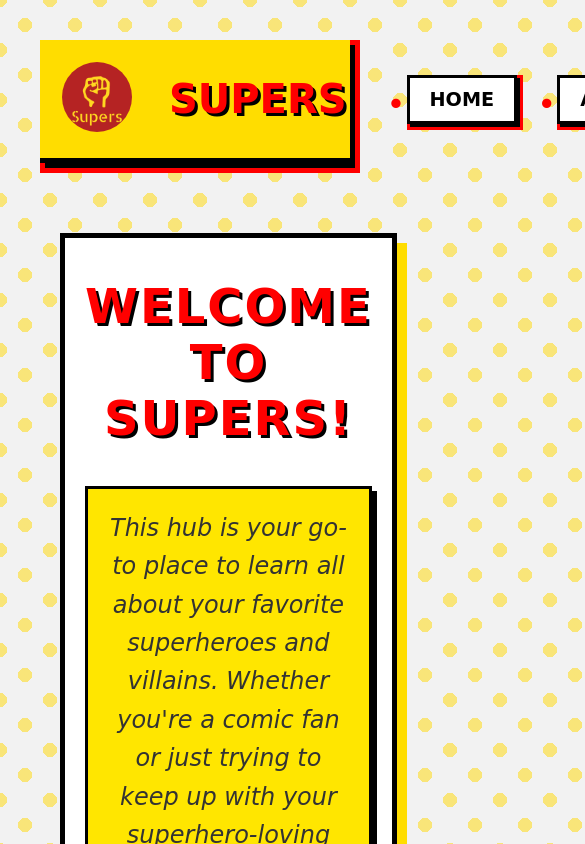
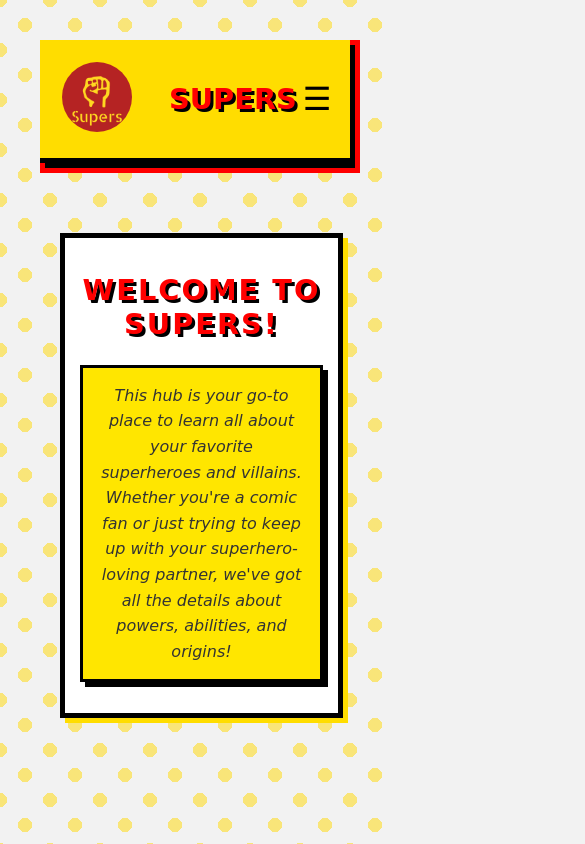
Before and after one commit to MichaelaKemp/DV200_S2_T4_Thoery, a React (Create React App) app in the folder superhero-backend/superhero-frontend/: page / in a window 390 px wide. Shown: the top 844 px of the page, 585 px wide, since content can reach past the window. Built offline with nearby package versions, Linux system fonts and the light colour scheme.

Commit message:
Adjusting to different screen sizes

```diff
--- a/superhero-backend/superhero-frontend/src/components/Home.css
+++ b/superhero-backend/superhero-frontend/src/components/Home.css
@@ -1,3 +1,4 @@
+/* Global Styles */
 body {
   font-family: 'Comic Sans MS', sans-serif;
   background-color: #f2f2f2; /* Light grey */
@@ -22,8 +23,10 @@ body {
   border: 5px solid black;
   display: inline-block;
   box-shadow: 10px 10px 0 #ffdd00, 10px 10px 0 0 black;
+  max-width: 90%;
 }
 
+/* Main Title */
 .main-title {
   font-size: 3rem;
   color: #ff0000;
@@ -32,6 +35,7 @@ body {
   text-shadow: 3px 3px #000;
 }
 
+/* Description */
 .description {
   font-size: 1.5rem;
   line-height: 1.6;
@@ -53,3 +57,49 @@ body {
   background: radial-gradient(circle, rgba(0, 0, 0, 0.1) 1px, transparent 1px), radial-gradient(circle, rgba(0, 0, 0, 0.1) 1px, transparent 1px);
   background-size: 30px 30px;
 }
+
+/* Responsive Styles */
+@media (max-width: 1024px) {
+  .main-title {
+    font-size: 2.5rem;
+  }
+
+  .description {
+    font-size: 1.3rem;
+  }
+
+  .main-content {
+    padding: 15px;
+  }
+}
+
+@media (max-width: 768px) {
+  .main-title {
+    font-size: 2rem;
+  }
+
+  .description {
+    font-size: 1.1rem;
+  }
+
+  .main-content {
+    width: 95%;
+    margin-top: 30px;
+  }
+}
+
+@media (max-width: 480px) {
+  .main-title {
+    font-size: 1.8rem;
+  }
+
+  .description {
+    font-size: 1rem;
+    padding: 15px;
+  }
+
+  .main-content {
+    width: 100%;
+    box-shadow: 5px 5px 0 #ffdd00, 5px 5px 0 0 black;
+  }
+}
--- a/superhero-backend/superhero-frontend/src/components/Layout.css
+++ b/superhero-backend/superhero-frontend/src/components/Layout.css
@@ -28,7 +28,7 @@
 .navbar-brand {
   display: flex;
   align-items: center;
-    gap: 15px; /* Space between logo and title */
+  gap: 15px;
 }
 
 /* Navbar title */
@@ -67,13 +67,22 @@
   color: #fff;
 }
 
+/* Burger menu button */
+.burger-menu {
+  display: none;
+  font-size: 2rem;
+  background: none;
+  border: none;
+  cursor: pointer;
+}
+
 /* Logo styling */
 .logo {
   width: 70px;
   height: 70px;
   border-radius: 50%;
   object-fit: cover;
-    border: 2px solid #ffdd00; /* Optional border for comic book look */
+  border: 2px solid #ffdd00;
   margin-right: 20px;
 }
 
@@ -81,3 +90,31 @@
 .content {
   padding: 20px;
 }
+
+/* Responsive Styles */
+@media (max-width: 768px) {
+  .navbar-links {
+    display: none;
+    flex-direction: column;
+    gap: 10px;
+    position: absolute;
+    top: 70px;
+    left: 0;
+    background-color: #ffdd00;
+    width: 100%;
+    padding: 20px 0;
+    border-top: 2px solid black;
+  }
+
+  .navbar-links.navbar-active {
+    display: flex;
+  }
+
+  .burger-menu {
+    display: block;
+  }
+
+  .navbar-title {
+    font-size: 1.8rem;
+  }
+}
--- a/superhero-backend/superhero-frontend/src/components/Layout.js
+++ b/superhero-backend/superhero-frontend/src/components/Layout.js
@@ -1,25 +1,33 @@
-import React from 'react';
+import React, { useState } from 'react';
 import './Layout.css';
 import { Link } from 'react-router-dom';
-import logo from '../assets/supers_logo.png'; // Update this path based on your project structure
+import logo from '../assets/supers_logo.png';
 
 const Layout = ({ children }) => {
+  const [isMenuOpen, setIsMenuOpen] = useState(false);
+
+  const toggleMenu = () => {
+    setIsMenuOpen(!isMenuOpen);
+  };
+
   return (
     <div className="layout-container">
       <nav className="navbar">
         <div className="navbar-brand">
-          {/* Logo link */}
           <Link to="/">
             <img src={logo} alt="Logo" className="logo" />
           </Link>
           <h1 className="navbar-title">Supers</h1>
         </div>
-        <ul className="navbar-links">
-          <li><Link to="/">Home</Link></li>
-          <li><Link to="/About">About</Link></li>
-          <li><Link to="/Characters">Characters</Link></li>
-          <li><Link to="/Comparison">Comparison</Link></li>
-          <li><Link to="/Feedback">Feedback</Link></li>
+        <button className="burger-menu" onClick={toggleMenu}>
+          ☰
+        </button>
+        <ul className={`navbar-links ${isMenuOpen ? 'navbar-active' : ''}`}>
+          <li><Link to="/" onClick={toggleMenu}>Home</Link></li>
+          <li><Link to="/About" onClick={toggleMenu}>About</Link></li>
+          <li><Link to="/Characters" onClick={toggleMenu}>Characters</Link></li>
+          <li><Link to="/Comparison" onClick={toggleMenu}>Comparison</Link></li>
+          <li><Link to="/Feedback" onClick={toggleMenu}>Feedback</Link></li>
         </ul>
       </nav>
       <div className="content">{children}</div>
```
Lines whose indentation alone changed are shown as unchanged.
